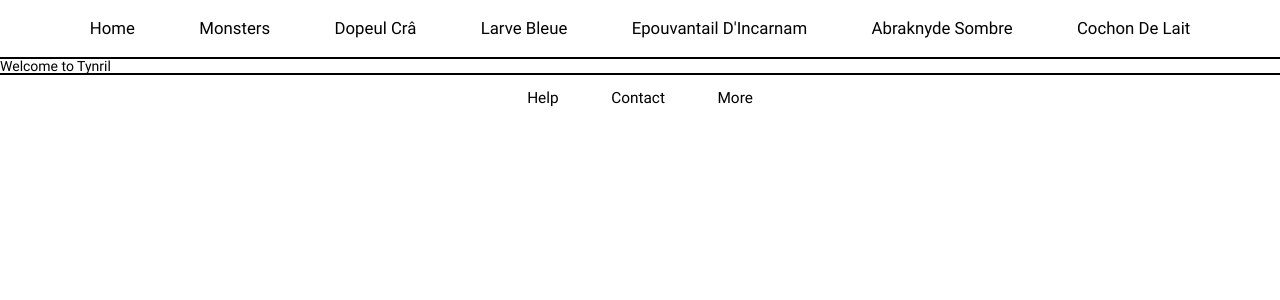
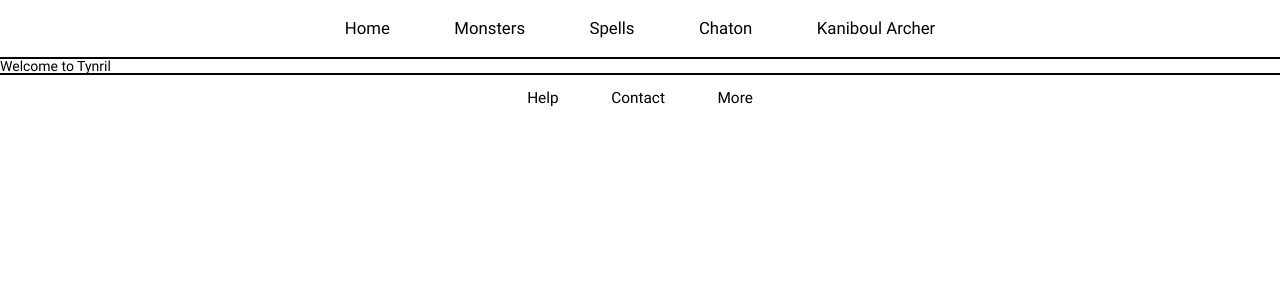
Before and after one commit to rousseau-romain/monorepo-tynril, a SvelteKit app in the folder apps/web/: page / in a window 1280 px wide. Shown: the top 300 px of the page. Built offline with nearby package versions, Linux system fonts and the light colour scheme.

Commit message:
update page layout and deploy to vercel !

```diff
--- a/apps/web/src/routes/+layout.svelte
+++ b/apps/web/src/routes/+layout.svelte
@@ -2,11 +2,9 @@
   <slot name="nav" />
   <a href="/">Home</a>
   <a href="/monsters">Monsters</a>
-  <a href="/monster/168">Dopeul crâ</a>
-  <a href="/monster/31">Larve Bleue</a>
-  <a href="/monster/999">Epouvantail d'Incarnam</a>
-  <a href="/monster/253">Abraknyde Sombre</a>
-  <a href="/monster/123">Cochon de Lait</a>
+  <a href="/spells">Spells</a>
+  <a href="/monster/45">Chaton</a>
+  <a href="/monster/211">Kaniboul Archer</a>
 </nav>
 <main>
   <slot />
```
Also changed, not shown: apps/web/src/routes/monsters/+page.svelte (+17 -10 lines).
